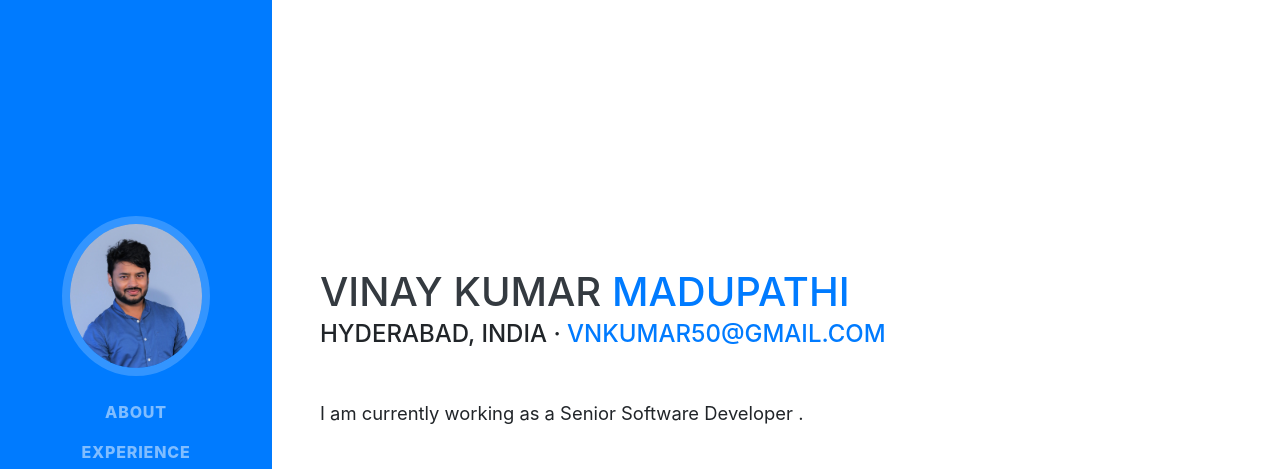
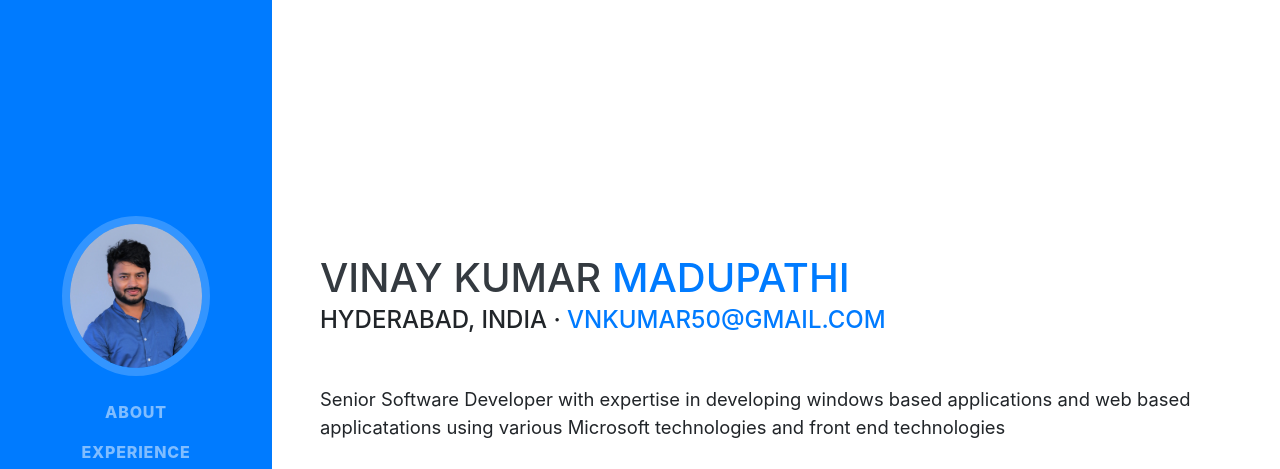
Before and after one commit to vinaymadupathi/vinaymadupathi.github.io, a website with bundled scripts: page index.html in a window 1280 px wide. Shown: the top 469 px of the page. Built offline with nearby package versions, Linux system fonts and the light colour scheme; a web font is replaced by a local one.

Commit message:
Update index.html

```diff
--- a/index.html
+++ b/index.html
@@ -66,8 +66,7 @@
         <div class="subheading mb-5"> Hyderabad, India ·
           <a href="mailto:vnkumar50@gmail.com">vnkumar50@gmail.com</a>
         </div>
-        <p class="lead mb-5">I am currently working as a Senior Software Developer .
-        </p>
+        <p class="lead mb-5">Senior Software Developer with expertise in developing windows based applications and web based applicatations using various Microsoft technologies and front end technologies</p>
         <div class="social-icons">
           <a href="https://www.linkedin.com/in/vinay-kumar-madupathi-a7912b19">
             <i class="fab fa-linkedin-in"></i>
```
